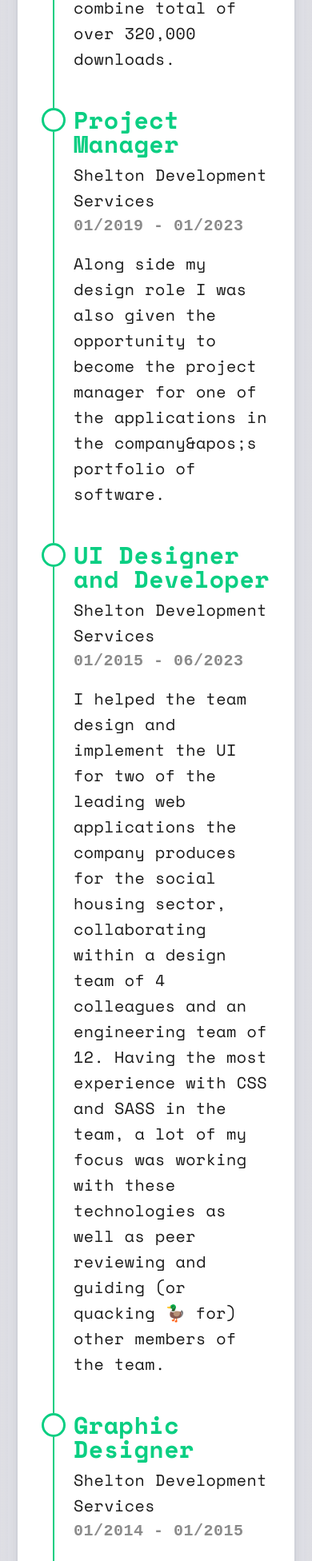
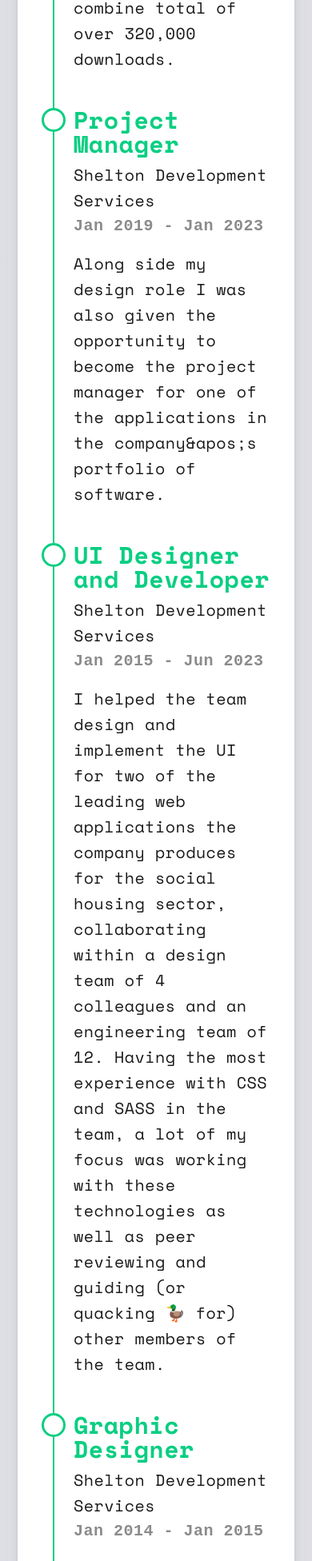
Before and after one commit to Zem0/duncan-design, a Next.js app: page / in a window 390 px wide. Shown: the part 2338-4290 px from the top of the page at 80% size. Built offline with nearby package versions, Linux system fonts and the light colour scheme; a web font is replaced by a local one.

Commit message:
A few changes for responsiveness on mobile, particularly iPhone SE.

```diff
--- a/components/Navigation/index.module.sass
+++ b/components/Navigation/index.module.sass
@@ -18,6 +18,9 @@
     /* 1179×2556 pixels at 460ppi eg. iPhone 14 Pro Max*/
     @media only screen and (width: 430px) and (-webkit-device-pixel-ratio: 3)
         font-size: 1.6rem
+    /* 750×1334 pixels at 326ppi eg. iPhone SE */
+    @media only screen and (width: 375px) and (-webkit-device-pixel-ratio: 2)
+        font-size: 1.4rem
 
     &__list
         width: max-content
@@ -49,6 +52,8 @@
         li:not(.home-icon)
             svg
                 @media only screen and (width: 430px) and (-webkit-device-pixel-ratio: 3)
+                    display: none
+                @media only screen and (width: 375px) and (-webkit-device-pixel-ratio: 2)
                     display: none
 
     .option
--- a/components/Polaroid/index.module.sass
+++ b/components/Polaroid/index.module.sass
@@ -7,6 +7,8 @@
     max-width: 38rem
     min-width: 38rem
     box-shadow: var(--card-shadow)
+    @media only screen and (width: 375px) and (-webkit-device-pixel-ratio: 2)
+        min-width: unset
 
     .polaroid__photo
         border-radius: 1rem
@@ -33,3 +35,5 @@
         margin-left: auto
         opacity: .5
         font-weight: 700
+        @media only screen and (width: 375px) and (-webkit-device-pixel-ratio: 2)
+            margin-left: unset
--- a/components/TimelineList/index.jsx
+++ b/components/TimelineList/index.jsx
@@ -12,19 +12,19 @@ export default function TimelineList() {
         {
             'company': 'Shelton Development Services',
             'role': 'Project Manager',
-            'date': '01/2019 - 01/2023',
+            'date': 'Jan 2019 - Jan 2023',
             'description': 'Along side my design role I was also given the opportunity to become the project manager for one of the applications in the company&apos;s portfolio of software.'
         },
         {
             'company': 'Shelton Development Services',
             'role': 'UI Designer and Developer',
-            'date': '01/2015 - 06/2023',
+            'date': 'Jan 2015 - Jun 2023',
             'description': 'I helped the team design and implement the UI for two of the leading web applications the company produces for the social housing sector, collaborating within a design team of 4 colleagues and an engineering team of 12. Having the most experience with CSS and SASS in the team, a lot of my focus was working with these technologies as well as peer reviewing and guiding (or quacking 🦆 for) other members of the team.'
         },
         {
             'company': 'Shelton Development Services',
             'role': 'Graphic Designer',
-            'date': '01/2014 - 01/2015',
+            'date': 'Jan 2014 - Jan 2015',
             'description': 'I began my design career at SDS designing e-shots, brochures and a refresh of the company\'s logo amongst other things. Working in the Dev team lead me to start coding, initially learning HTML, CSS, Javascript and JQuery. I was then asked to design and implement a refresh of the SDS website'
         }
     ];
--- a/components/TimelineList/index.module.sass
+++ b/components/TimelineList/index.module.sass
@@ -1,5 +1,7 @@
 .timeline
     margin-trim: block-end
+    @media only screen and (width: 375px) and (-webkit-device-pixel-ratio: 2)
+        padding-left: calc(var(--card-padding / 2))
 
 .timeline__item
     grid-template-columns: max-content 1fr
--- a/components/layout.jsx
+++ b/components/layout.jsx
@@ -22,6 +22,7 @@ export default function Layout({ children, additionalClassName }) {
                 <meta name="og:title" content="Duncan Horne" />
                 <meta name="og:site_name" content={siteTitle} />
                 <meta name="twitter:card" content="summary_large_image" />
+                <meta name="format-detection" content="telephone=no" />
             </Head>
             <div className={`${layoutStyles['page-holder']} ${utilStyles.flex} ${utilStyles['flex-column']}`}>
                 <main className={`${utilStyles.flex} ${utilStyles['flex-column']} ${layoutStyles['main-content-holder']} ${additionalClassName}`}>
```
